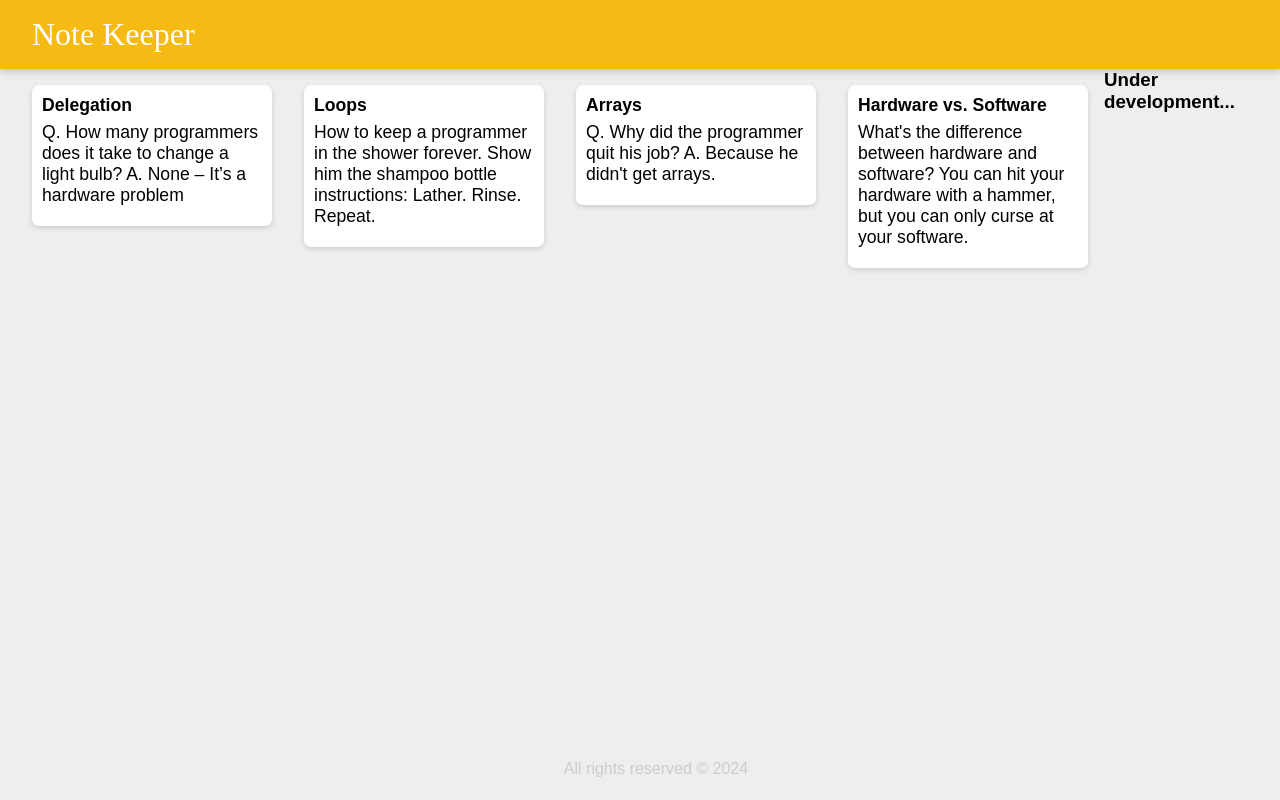
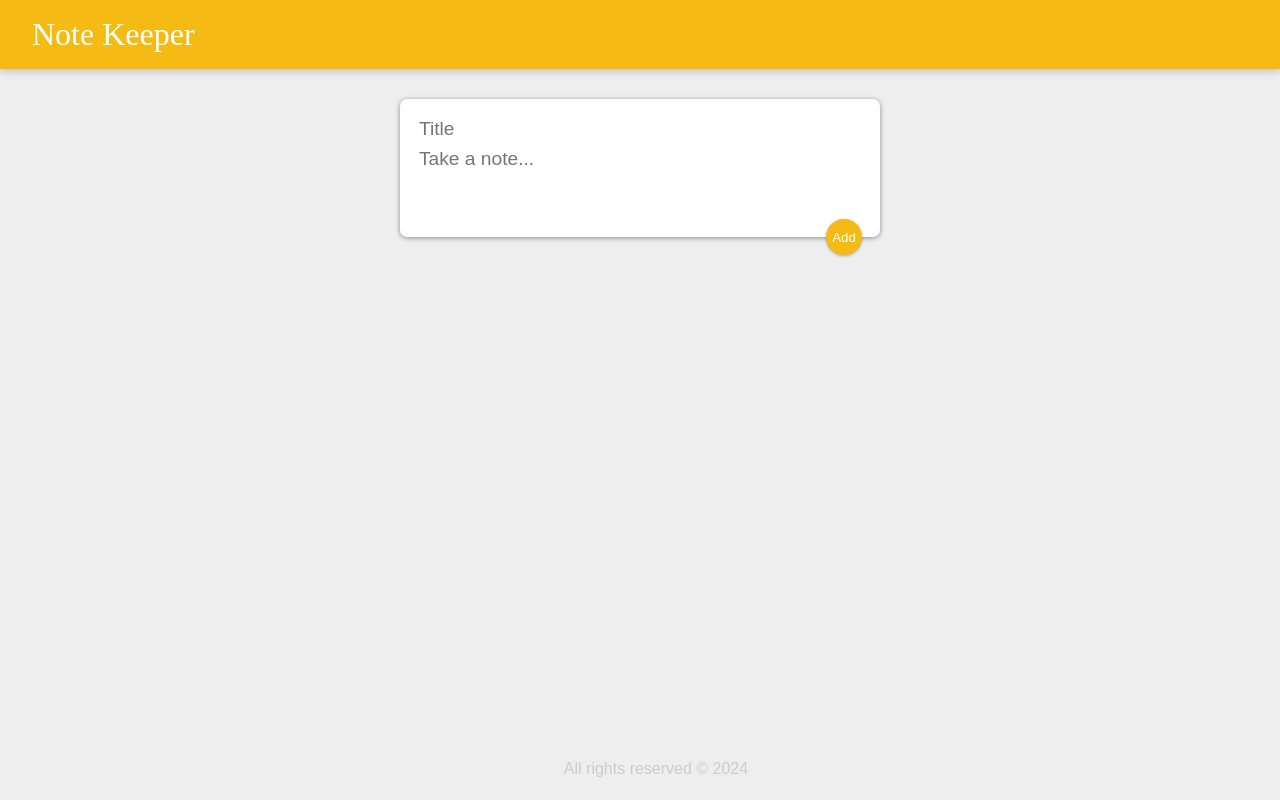
Before and after one commit to Adnan0-IM/note-keeper-clone, a React (Vite) app: page / in a window 1280 px wide. Built offline with nearby package versions, Linux system fonts and the light colour scheme.

Commit message:
version 3

```diff
--- a/index.html
+++ b/index.html
@@ -1,4 +1,4 @@
-<!doctype html>
+<!DOCTYPE html>
 <html lang="en">
   <head>
     <meta charset="UTF-8" />
@@ -7,7 +7,6 @@
   </head>
   <body>
     <div id="root"></div>
-    <h3>Under development...</h3>
     <script type="module" src="/src/main.jsx"></script>
   </body>
 </html>
--- a/package.json
+++ b/package.json
@@ -13,8 +13,8 @@
     "deploy": "gh-pages -d dist"
   },
   "dependencies": {
-    "react": "^18.3.1",
-    "react-dom": "^18.3.1"
+    "react": "^19.0.0",
+    "react-dom": "^19.0.0"
   },
   "devDependencies": {
     "@eslint/js": "^9.15.0",
--- a/src/App.css
+++ b/src/App.css
@@ -54,3 +54,49 @@
   white-space: pre-wrap;
   word-wrap: break-word;
 }
+
+.note button {
+  position: relative;
+  float: right;
+  margin-right: 10px;
+  color: #f5ba13;
+  border: none;
+  width: 36px;
+  height: 36px;
+  cursor: pointer;
+  outline: none;
+}
+
+form.create-note {
+  position: relative;
+  width: 480px;
+  margin: 30px auto 20px auto;
+  background: #fff;
+  padding: 15px;
+  border-radius: 7px;
+  box-shadow: 0 1px 5px rgb(138, 137, 137);
+}
+form.create-note input,
+form.create-note textarea {
+  width: 100%;
+  border: none;
+  padding: 4px;
+  outline: none;
+  font-size: 1.2em;
+  font-family: inherit;
+  resize: none;
+}
+form.create-note button {
+  position: absolute;
+  right: 18px;
+  bottom: -18px;
+  background: #f5ba13;
+  color: #fff;
+  border: none;
+  border-radius: 50%;
+  width: 36px;
+  height: 36px;
+  box-shadow: 0 1px 3px rgba(0, 0, 0, 0.3);
+  cursor: pointer;
+  outline: none;
+}
--- a/src/App.jsx
+++ b/src/App.jsx
@@ -1,17 +1,43 @@
-import React from "react";
 import Header from "./Header";
-import Entry from "./Entry"
 import Footer from "./Footer";
-import "./App.css";
+import Note from "./Note";
+import CreateArea from "./CreateArea";
+import { useState } from "react";
 
 const App = () => {
+  const [notes, setNotes] = useState([]);
+
+  const addNote = (newNote) => {
+    setNotes((prevNotes) => {
+      return [...prevNotes, newNote];
+    });
+  };
+
+  const handleDelete = (id) => {
+    setNotes((prevNotes) =>
+      prevNotes.filter((noteItem, index) => {
+        return index !== id;
+      })
+    );
+  };
   return (
-    <>
+    <div>
       <Header />
-     <Entry />
+      <CreateArea onAddNote={addNote} />
+      {notes.map((note, index) => {
+        return (
+          <Note
+            key={1}
+            id={index}
+            title={note.title}
+            content={note.content}
+            handleDelete={handleDelete}
+          />
+        );
+      })}
       <Footer />
-    </>
+    </div>
   );
-}
+};
 
 export default App;
--- /dev/null
+++ b/src/CreateArea.jsx
@@ -0,0 +1,49 @@
+import { useState } from "react";
+const CreateArea = ({ onAddNote }) => {
+  const [note, setNote] = useState({
+    title: "",
+    content: "",
+  });
+
+  const submit = (event) => {
+    const { name, value } = event.target;
+    setNote((prevValue) => {
+      return {
+        ...prevValue,
+        [name]: value,
+      };
+    });
+  };
+
+  const handleSubmit = (e) => {
+    onAddNote(note);
+    e.preventDefault();
+    setNote({
+      title: "",
+      content: "",
+    });
+  };
+
+  return (
+    <div>
+      <form className="create-note">
+        <input
+          onChange={submit}
+          name="title"
+          value={note.title}
+          placeholder="Title"
+        />
+        <textarea
+          onChange={submit}
+          name="content"
+          value={note.content}
+          placeholder="Take a note..."
+          rows="3"
+        />
+        <button onClick={handleSubmit}>Add</button>
+      </form>
+    </div>
+  );
+};
+
+export default CreateArea;
--- a/src/Entry.jsx
+++ /dev/null
@@ -1,11 +0,0 @@
-import React from "react";
-import Note from "./Note";
-import notes from "./notes";
-
-const Entry = () => {
-  return notes.map((entry) => {
-    return <Note key={entry.id} title={entry.title} content={entry.content} />;
-  });
-};
-
-export default Entry;
--- a/src/Footer.jsx
+++ b/src/Footer.jsx
@@ -1,4 +1,4 @@
-import React from "react";
+
 
 const Footer = () => {
   const date = new Date().getFullYear();
--- a/src/Header.jsx
+++ b/src/Header.jsx
@@ -1,4 +1,4 @@
-import React from "react";
+
 
 const Header = () => {
   return (
--- a/src/Note.jsx
+++ b/src/Note.jsx
@@ -1,10 +1,10 @@
-import React from "react";
+const Note = ({ title, content, handleDelete, id }) => {
 
-const Note = (props) => {
   return (
     <div className="note">
-      <h1>{props.title}</h1>
-      <p>{props.content}</p>
+      <h1>{title}</h1>
+      <p>{content}</p>
+      <button onClick={() => handleDelete(id)}>delete</button>
     </div>
   );
 };
--- a/src/main.jsx
+++ b/src/main.jsx
@@ -1,5 +1,4 @@
-import React from "react";
-import ReactDOM, { createRoot } from "react-dom/client";
+import { createRoot } from "react-dom/client";
 import App from "./App";
 import "./App.css";
 
--- a/src/notes.jsx
+++ b/src/notes.jsx
@@ -3,26 +3,26 @@
     key: 1,
     title: "Delegation",
     content:
-        "Q. How many programmers does it take to change a light bulb? A. None – It’s a hardware problem"
+      "Q. How many programmers does it take to change a light bulb? A. None – It’s a hardware problem",
   },
   {
     key: 2,
     title: "Loops",
     content:
-        "How to keep a programmer in the shower forever. Show him the shampoo bottle instructions: Lather. Rinse. Repeat."
+      "How to keep a programmer in the shower forever. Show him the shampoo bottle instructions: Lather. Rinse. Repeat.",
   },
   {
     key: 3,
     title: "Arrays",
     content:
-        "Q. Why did the programmer quit his job? A. Because he didn't get arrays."
+      "Q. Why did the programmer quit his job? A. Because he didn't get arrays.",
   },
   {
     key: 4,
     title: "Hardware vs. Software",
     content:
-        "What's the difference between hardware and software? You can hit your hardware with a hammer, but you can only curse at your software."
-    }
+      "What's the difference between hardware and software? You can hit your hardware with a hammer, but you can only curse at your software.",
+  },
 ];
 
-  export default notes
+export default notes;
```
Also changed, not shown: src/emojiwiki.jsx (deleted, +0 -26 lines), 1 other file (tests, documents, lock files or other folders). Lines whose indentation alone changed are shown as unchanged.
